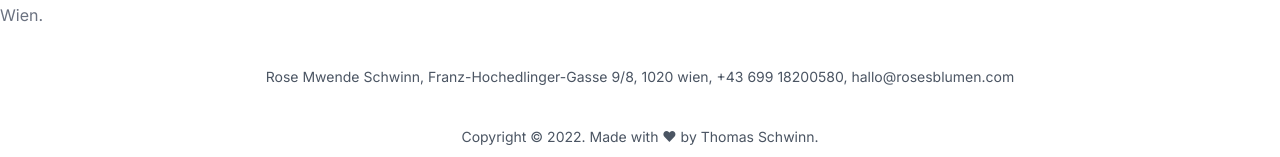
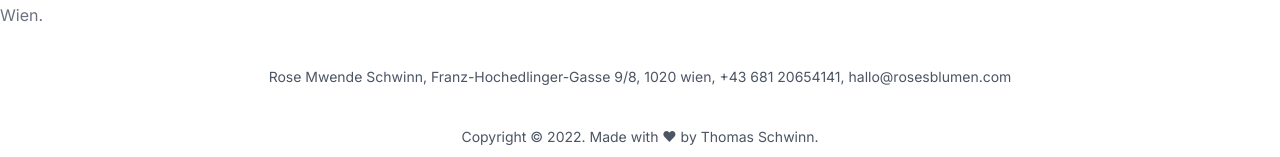
Before and after one commit to thomasschwinn/rosesblumen, a Next.js app: page / in a window 1280 px wide. Shown: the part 1562-1719 px from the top of the page. Built offline with nearby package versions, Linux system fonts and the light colour scheme.

Commit message:
change tel number in footer

```diff
--- a/components/footer.js
+++ b/components/footer.js
@@ -86,8 +86,8 @@ export default function Footer() {
 					</div>
 				</div>
 				<div className=" text-sm text-center text-gray-600 dark:text-gray-400 lg:col-span-5">
-					Rose Mwende Schwinn, Franz-Hochedlinger-Gasse 9/8, 1020 wien, +43 699
-					18200580, hallo@rosesblumen.com
+					Rose Mwende Schwinn, Franz-Hochedlinger-Gasse 9/8, 1020 wien, +43 681
+					20654141, hallo@rosesblumen.com
 				</div>
 			</div>
 
```
